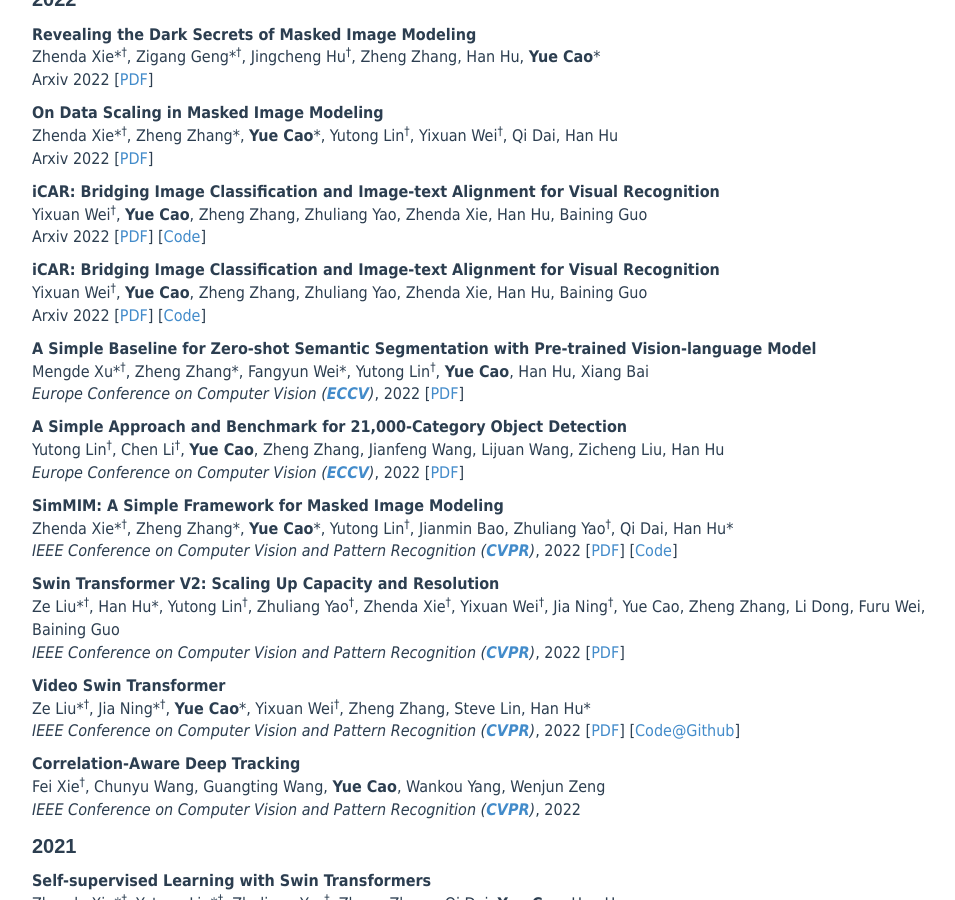
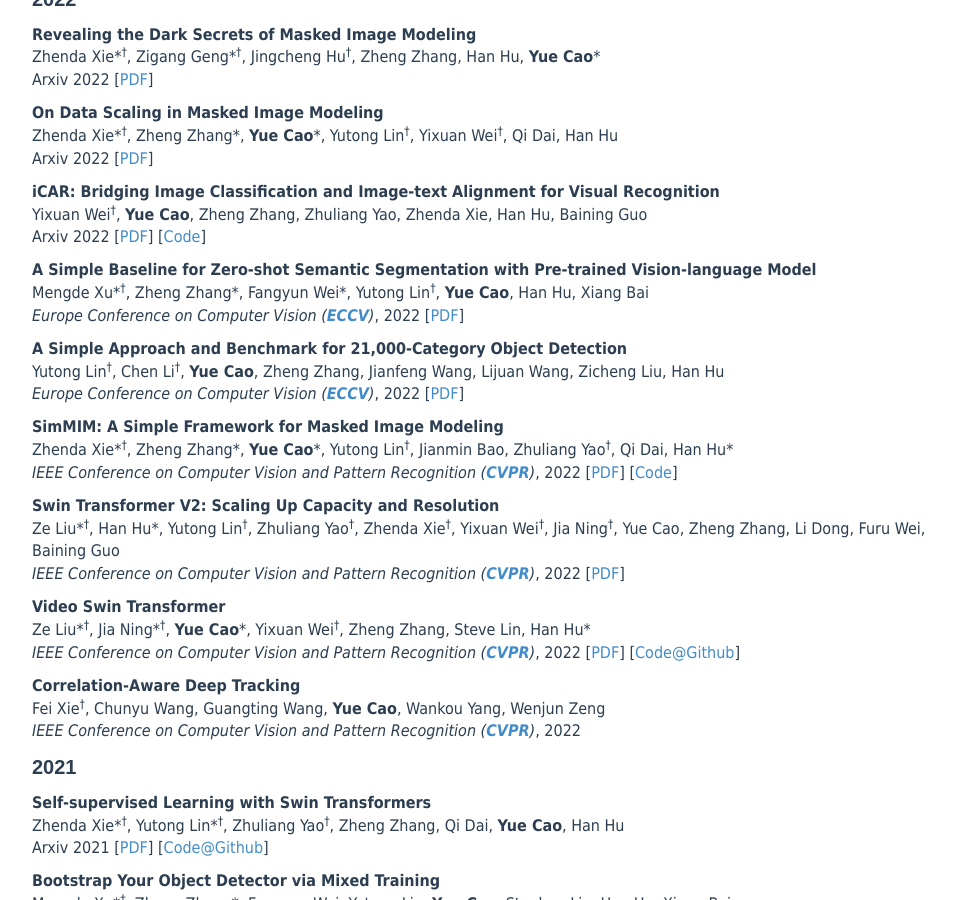
Before and after one commit to caoyue10/caoyue10.github.io, a Jekyll site: the page built from allpub.html, in a window 1280 px wide and 900 px high, scrolled down 363 px. Shown: the whole window, without its empty margins (138-1093 px from the left). Built offline with Jekyll 4.4.1, drawn with Linux system fonts in a browser that asks for light colours.

Commit message:
Update allpub.html

```diff
--- a/allpub.html
+++ b/allpub.html
@@ -15,10 +15,6 @@
 	<p><strong>On Data Scaling in Masked Image Modeling</strong><br>
             Zhenda Xie*<sup><span>&#8224;</span></sup>, Zheng Zhang*, <strong>Yue Cao</strong>*, Yutong Lin<sup><span>&#8224;</span></sup>, Yixuan Wei<sup><span>&#8224;</span></sup>, Qi Dai, Han Hu<br>
 	    Arxiv 2022  [<a href="https://arxiv.org/abs/2206.04664">PDF</a>]
-            </p >
-	<p><strong>iCAR: Bridging Image Classification and Image-text Alignment for Visual Recognition</strong><br>
-            Yixuan Wei<sup><span>&#8224;</span></sup>, <strong>Yue Cao</strong>, Zheng Zhang, Zhuliang Yao, Zhenda Xie, Han Hu, Baining Guo<br>
-	    Arxiv 2022  [<a href="https://arxiv.org/abs/2204.10760">PDF</a>] [<a href="https://github.com/weiyx16/iCAR">Code</a>]
             </p >
 	<p><strong>iCAR: Bridging Image Classification and Image-text Alignment for Visual Recognition</strong><br>
             Yixuan Wei<sup><span>&#8224;</span></sup>, <strong>Yue Cao</strong>, Zheng Zhang, Zhuliang Yao, Zhenda Xie, Han Hu, Baining Guo<br>
```
